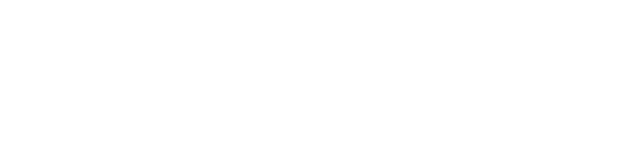
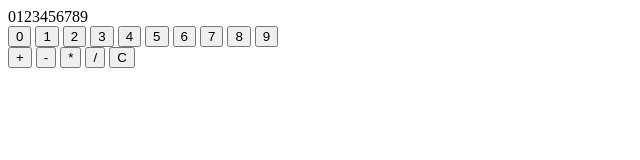
Before and after one commit to AleLoiac/calculator, a plain HTML site: page index.html in a window 1280 px wide. Shown: the whole page, without its empty margins (0-640 px from the left). Drawn offline with Linux system fonts and the light colour scheme.

Commit message:
Add calculator HTML structure

```diff
--- a/index.html
+++ b/index.html
@@ -5,9 +5,32 @@
     <meta name="viewport" content="width=device-width, initial-scale=1.0">
     <title>Calculator</title>
     <link rel="stylesheet" href="./styles.css">
-    <script src="./script.js"></script>
+    <script src="./script.js" defer></script>
 </head>
 <body>
-
+    <div class="container">
+        <div class="display">0123456789</div>
+        <div class="buttons-container">
+            <div class="numbers-container">
+                <button>0</button>
+                <button>1</button>
+                <button>2</button>
+                <button>3</button>
+                <button>4</button>
+                <button>5</button>
+                <button>6</button>
+                <button>7</button>
+                <button>8</button>
+                <button>9</button>
+            </div>
+            <div class="operators-container">
+                <button>+</button>
+                <button>-</button>
+                <button>*</button>
+                <button>/</button>
+                <button>C</button>
+            </div>
+        </div>
+    </div>
 </body>
 </html>
```
